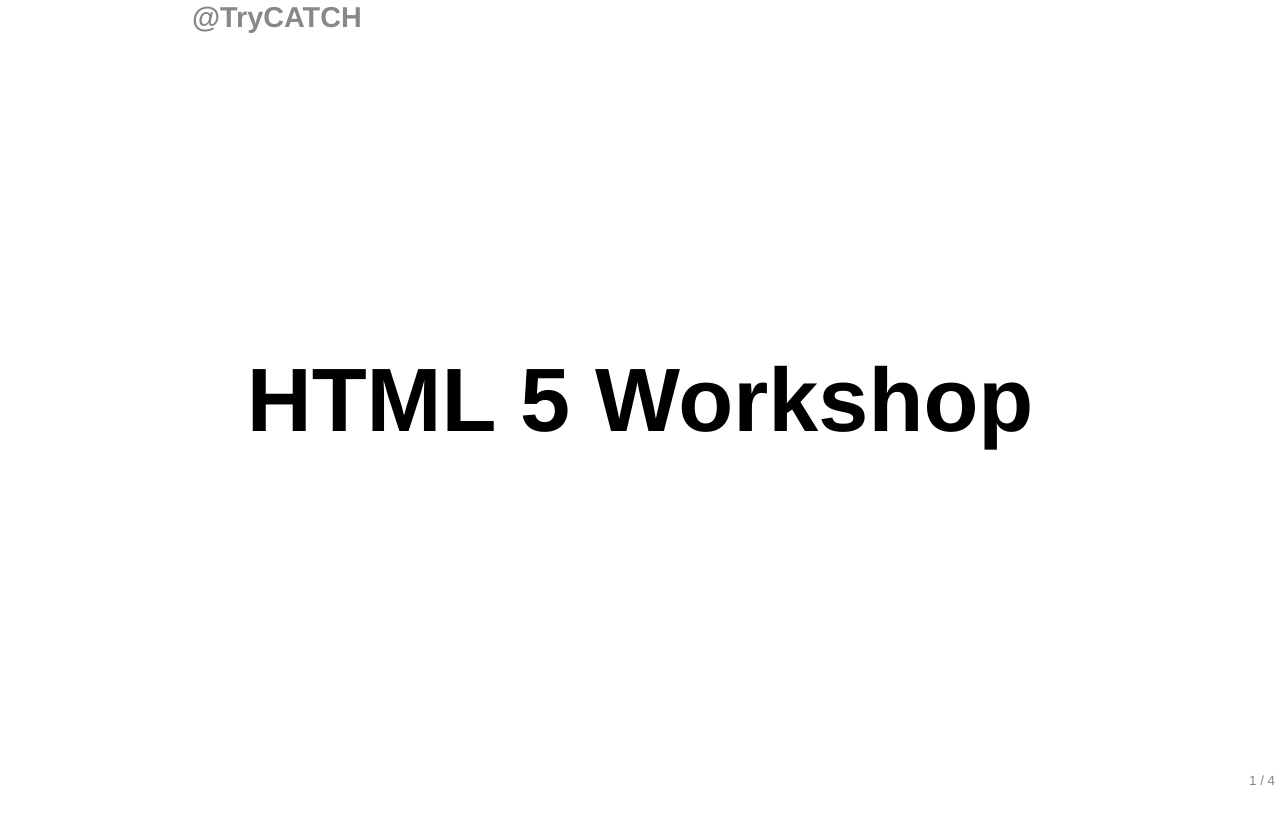
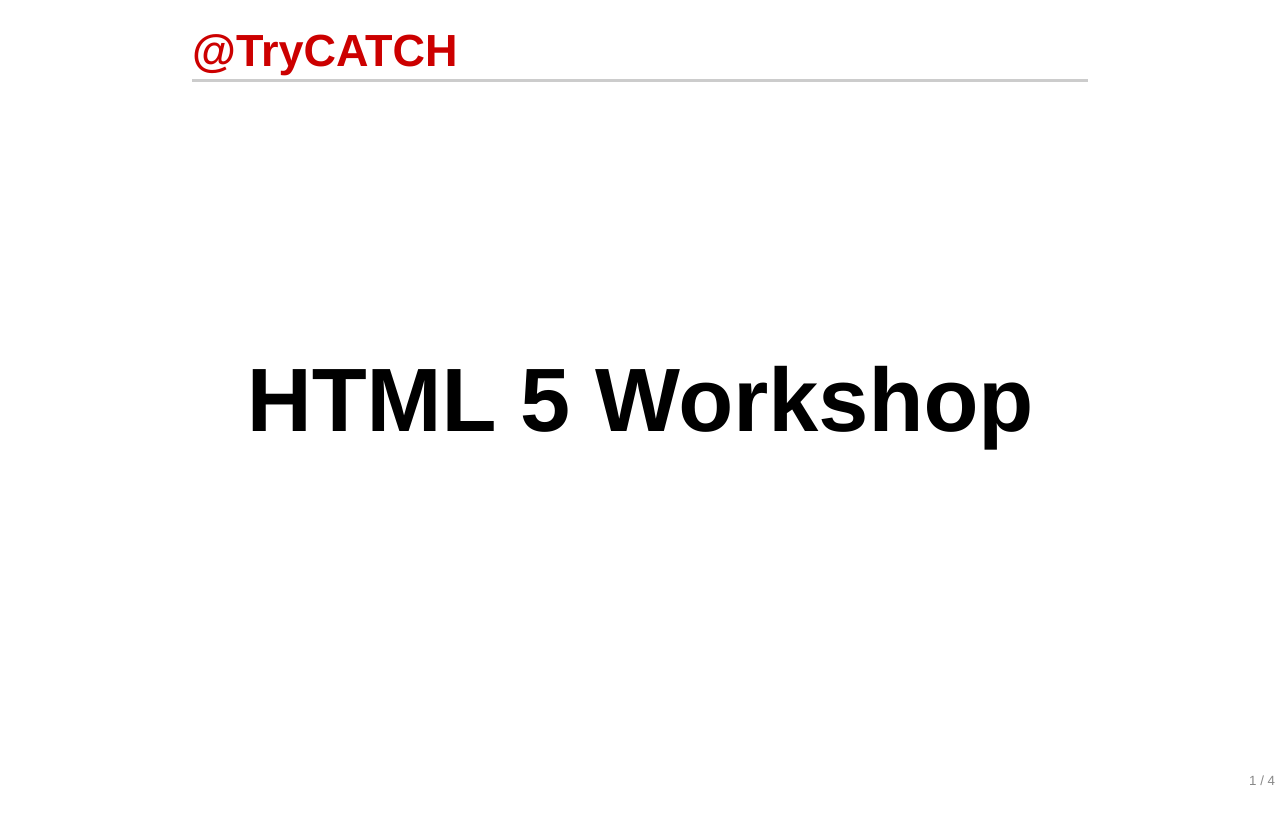
Before and after one commit to graydori/html5-workshop, a plain HTML site: page beginner.html in a window 1280 px wide. Shown: the top 824 px of the page. Drawn offline with nearby package versions, Linux system fonts and the light colour scheme.

Commit message:
Change in title

```diff
--- a/beginner.html
+++ b/beginner.html
@@ -26,7 +26,7 @@
 <!-- Create any number of elements with class slide within the container -->
 <section class="slide">
 	<h1>HTML 5 Workshop</h1>
-	<h3>@TryCATCH</h3>
+	<h2>@TryCATCH</h2>
 	<!-- Slide content HTML goes here! -->
 </section>
 <section class="slide">
```
